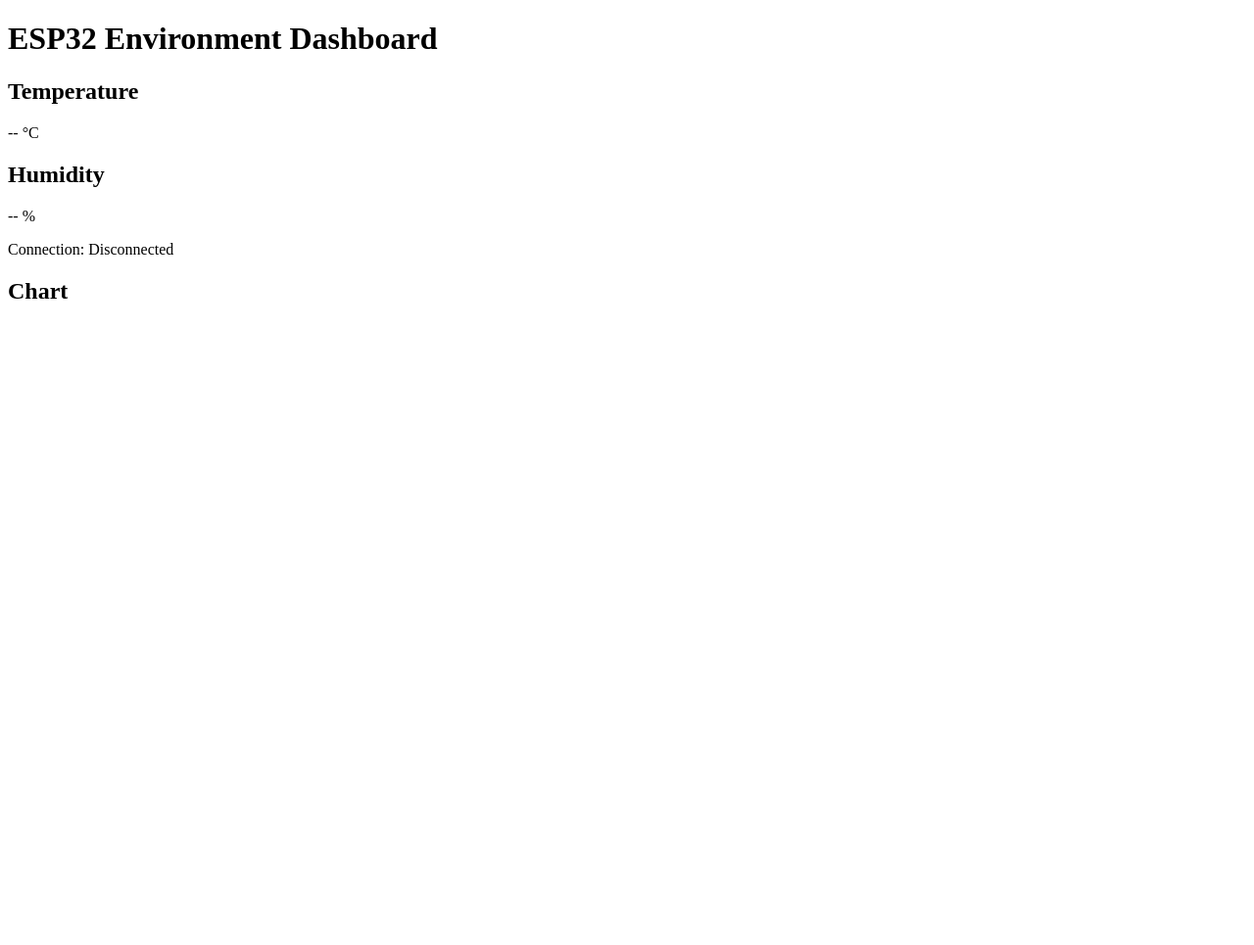
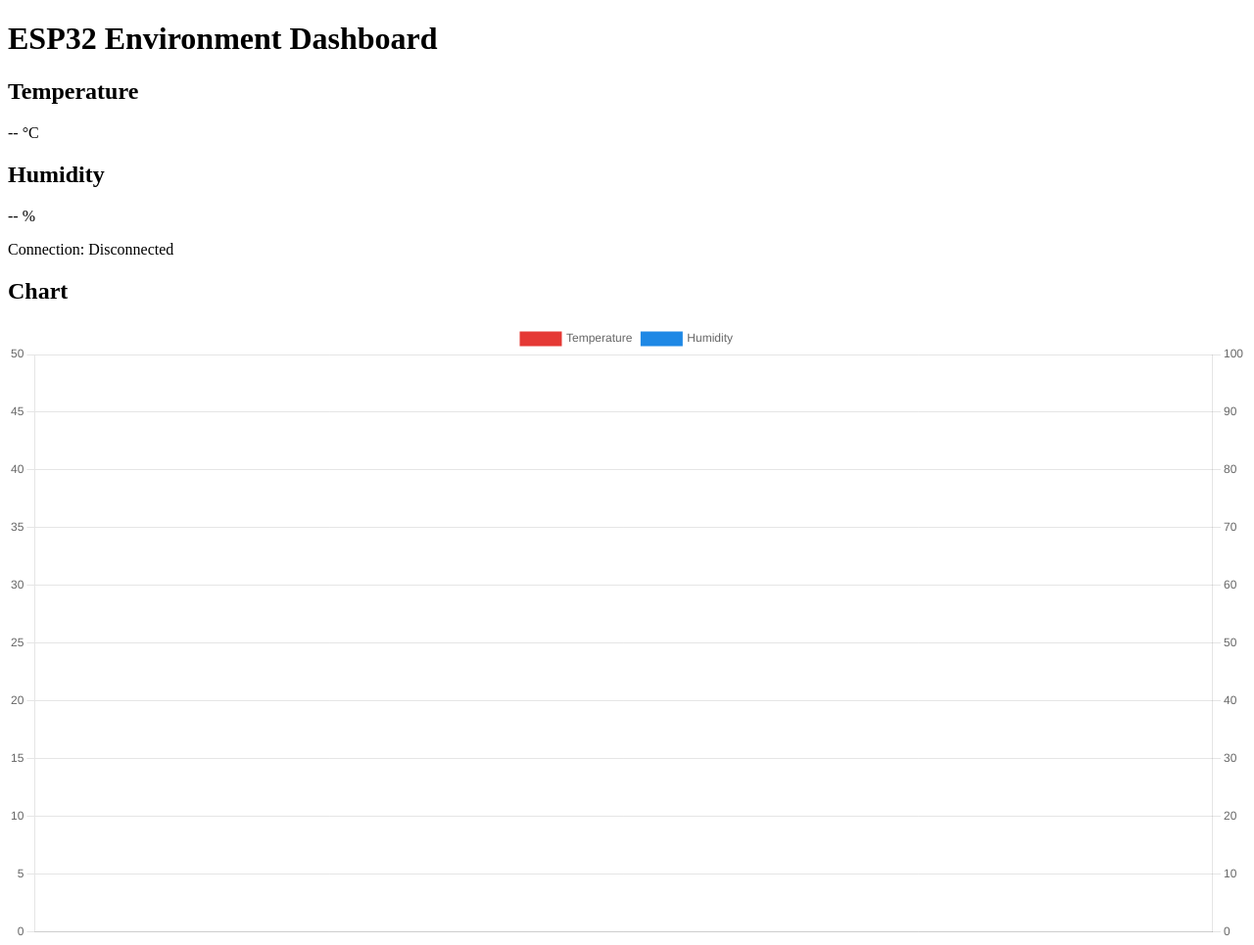
Before and after one commit to danielsehr/temp_hum_dashboard, a plain HTML site: page data/index.html in a window 1280 px wide. Shown: the whole page at 98% size. Before the commit the page ends 800 px from the top, so only its background shows below. Drawn offline with Linux system fonts and the light colour scheme.

Commit message:
fixed: script import, forgot suffix

```diff
--- a/data/index.html
+++ b/data/index.html
@@ -40,7 +40,7 @@
     <canvas id="chart"></canvas>
 
     <script src="js/ui/chart.min.js"></script>
-    <script src="js/dashboard.js"></script>
+    <script type="module" src="js/dashboard.js"></script>
 
 </body>
 
```
